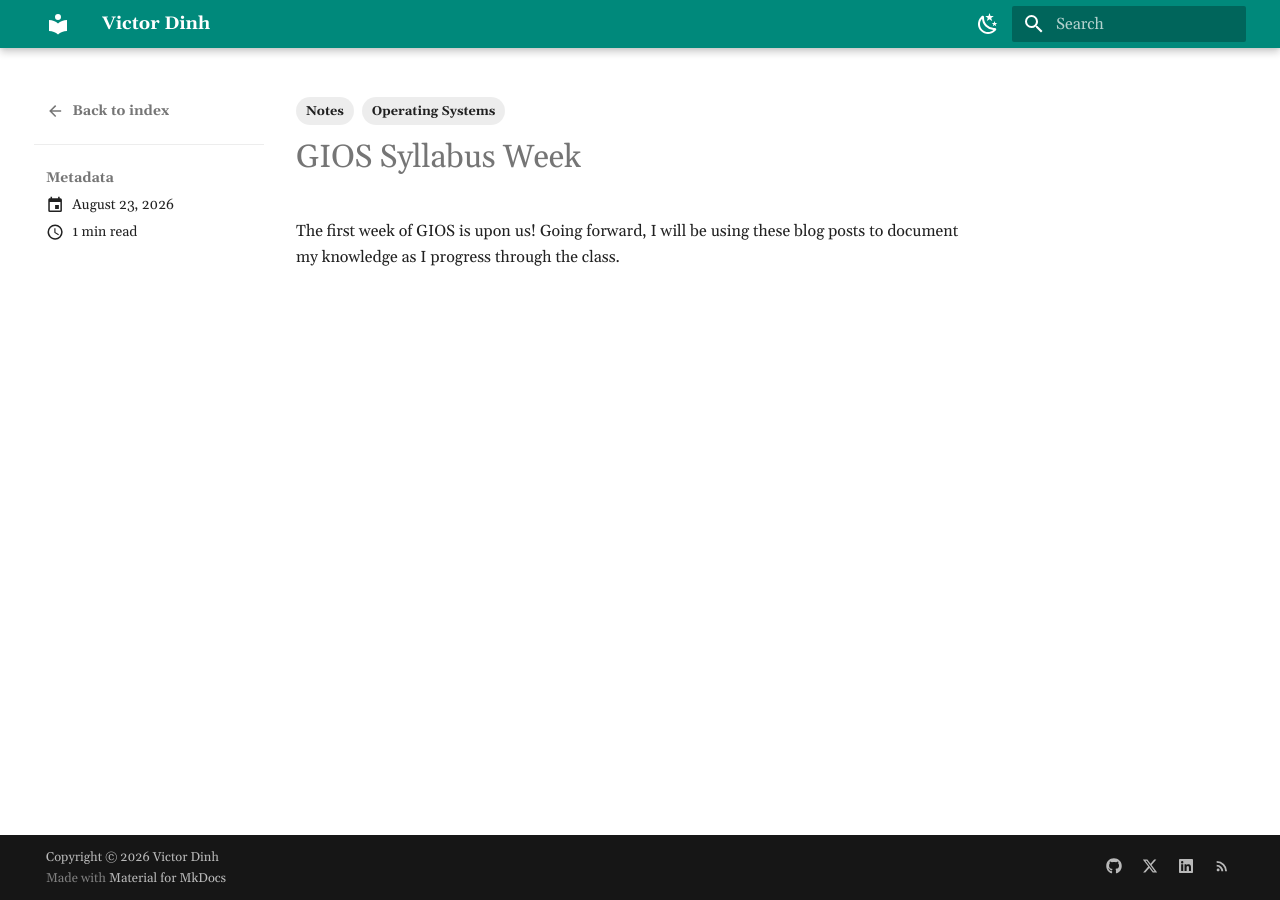
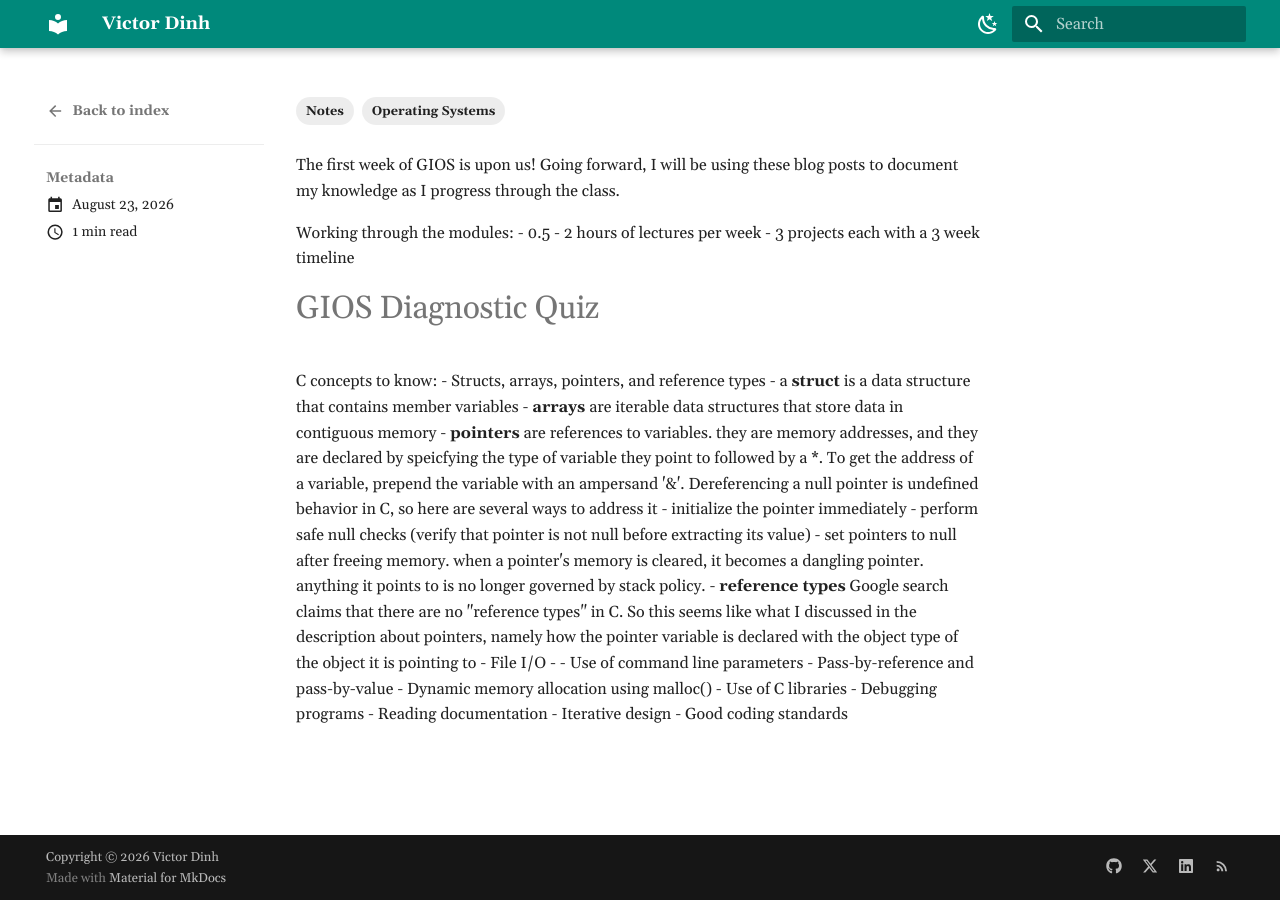
Before and after one commit to vd141/vd141.github.io, an MkDocs documentation site: the page built from docs/blog/posts/20260823_gios_first_week.md, in a window 1280 px wide. Built offline with MkDocs 1.6.1 and Material for MkDocs 9.7.7, drawn with Linux system fonts in a browser that asks for light colours.

Commit message:
first commit 8/24

```diff
--- a/docs/blog/posts/20260823_gios_first_week.md
+++ b/docs/blog/posts/20260823_gios_first_week.md
@@ -7,3 +7,28 @@ tags:
   - Operating Systems
 ---
 The first week of GIOS is upon us! Going forward, I will be using these blog posts to document my knowledge as I progress through the class.
+
+Working through the modules:
+  - 0.5 - 2 hours of lectures per week
+  - 3 projects each with a 3 week timeline
+
+# GIOS Diagnostic Quiz
+C concepts to know:
+  - Structs, arrays, pointers, and reference types
+    - a **struct** is a data structure that contains member variables
+    - **arrays** are iterable data structures that store data in contiguous memory
+    - **pointers** are references to variables. they are memory addresses, and they are declared by speicfying the type of variable they point to followed by a *. To get the address of a variable, prepend the variable with an ampersand '&'. Dereferencing a null pointer is undefined behavior in C, so here are several ways to address it
+      - initialize the pointer immediately
+      - perform safe null checks (verify that pointer is not null before extracting its value)
+      - set pointers to null after freeing memory. when a pointer's memory is cleared, it becomes a dangling pointer. anything it points to is no longer governed by stack policy.
+    - **reference types** Google search claims that there are no "reference types" in C. So this seems like what I discussed in the description about pointers, namely how the pointer variable is declared with the object type of the object it is pointing to
+  - File I/O
+    -
+  - Use of command line parameters
+  - Pass-by-reference and pass-by-value
+  - Dynamic memory allocation using malloc()
+  - Use of C libraries
+  - Debugging programs
+  - Reading documentation
+  - Iterative design
+  - Good coding standards
```
Also changed, not shown: docs/blog/posts/20260821_andrew_ng_advanced_learning_algorithms.md (+2 -0 lines).
